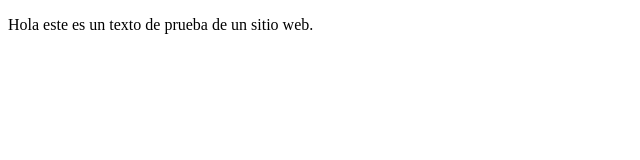
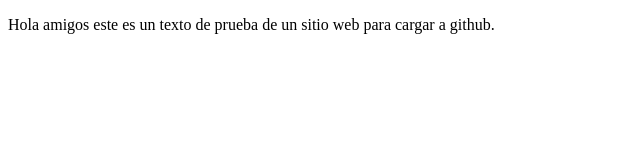
Before and after one commit to segasro/proyectoDemoCursoPrework, a plain HTML site: page index.html in a window 1280 px wide. Shown: the whole page, without its empty margins (0-640 px from the left). Drawn offline with Linux system fonts and the light colour scheme.

Commit message:
cambios de texto

```diff
--- a/index.html
+++ b/index.html
@@ -8,8 +8,8 @@
 </head>
 <body>
     <p>
-        Hola este es un texto de prueba
-        de un sitio web.
+        Hola amigos este es un texto de prueba
+        de un sitio web para cargar a github.
     </p>
 </body>
 </html>
```
